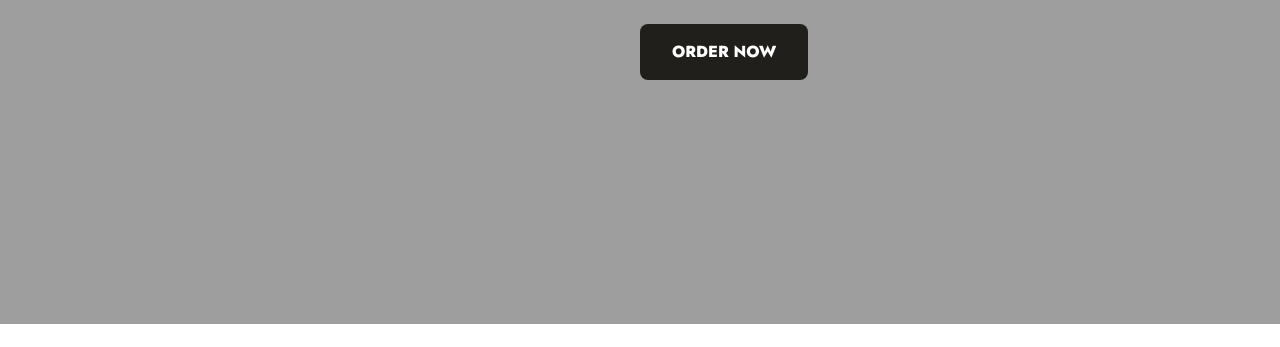
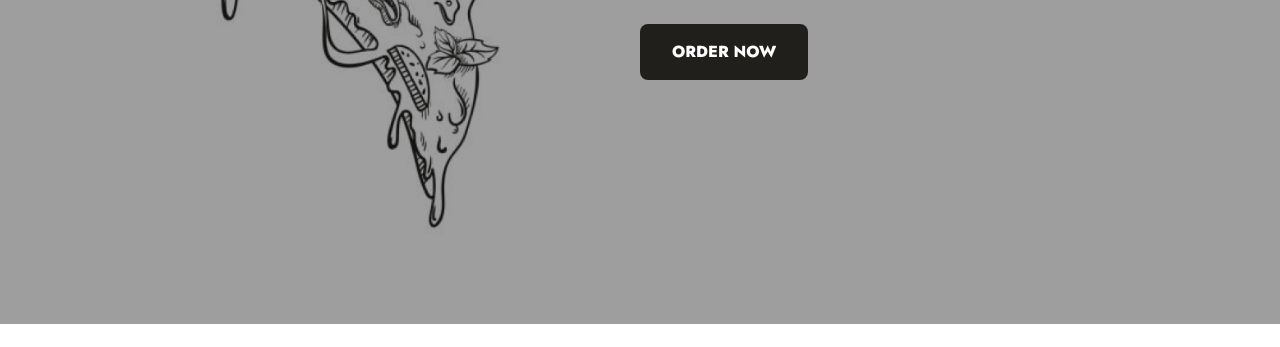
Before and after one commit to uxmauro/Restaurant-Odin, a plain HTML site: page index.html in a window 1280 px wide. Shown: the part 476-823 px from the top of the page. Drawn offline with nearby package versions, Linux system fonts and the light colour scheme; the site is published under a folder, as on GitHub Pages, so addresses that start at the root find nothing.

Commit message:
update css

```diff
--- a/style.css
+++ b/style.css
@@ -166,7 +166,7 @@ li:hover {
 /* Images */
 
 .homeImage {
-    background-image: url("/assets/home-image.png");
+    background-image: url("./assets/home-image.png");
     background-repeat: no-repeat;
     background-size: contain;
     mix-blend-mode: multiply;
```
